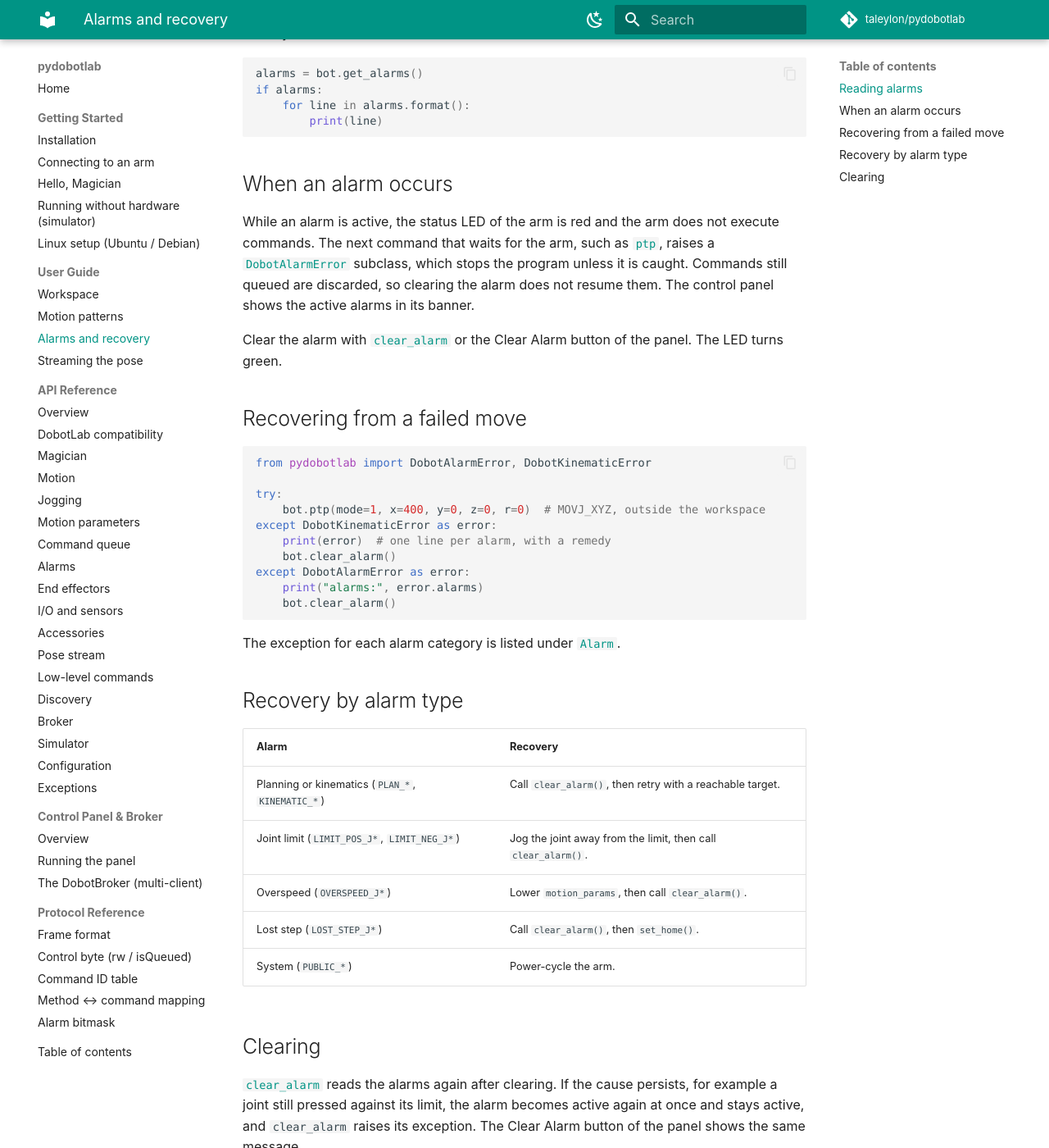
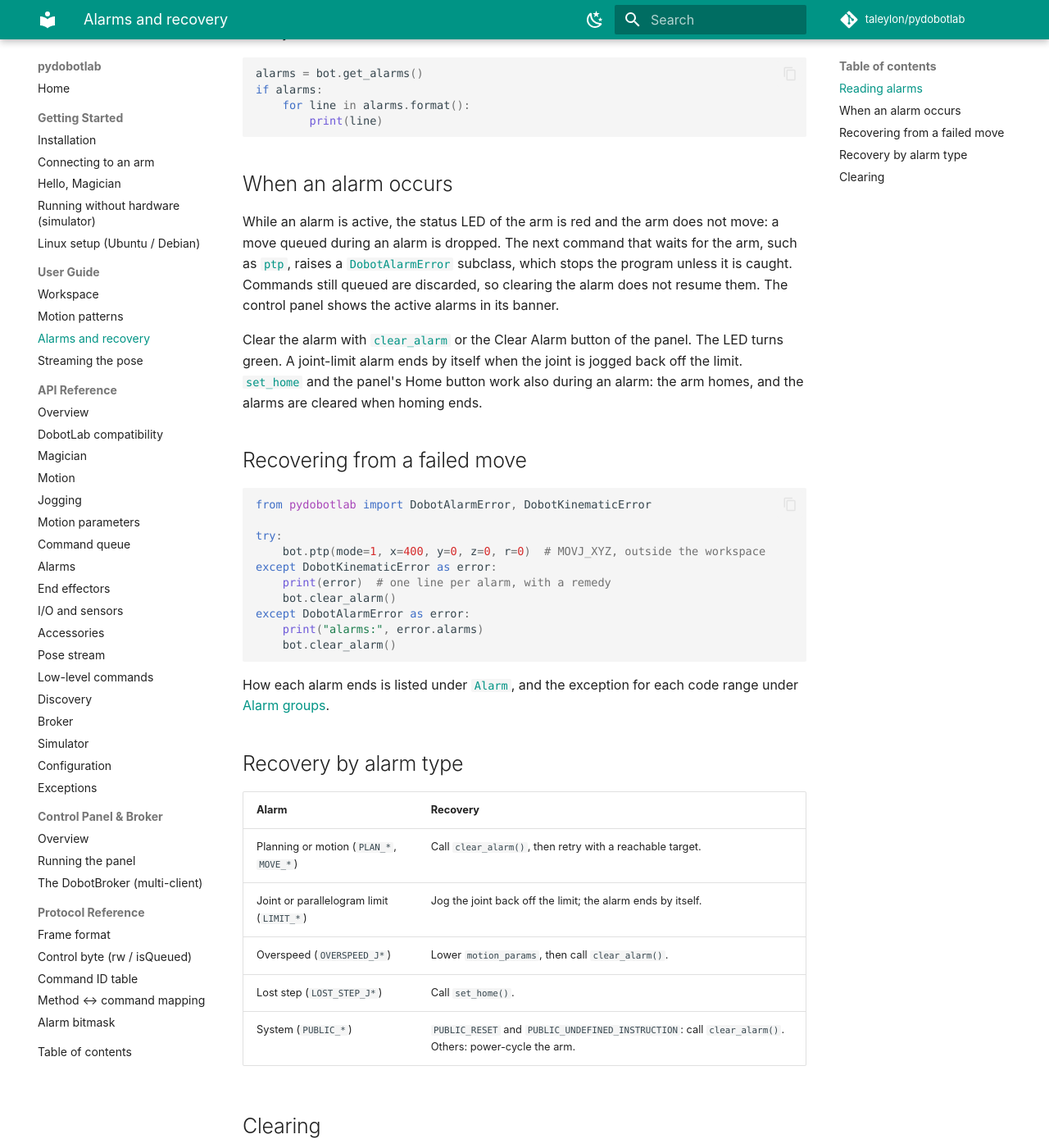
Before and after one commit to taleylon/pydobotlab, an MkDocs documentation site: the page built from docs/guide/alarms.md, in a window 1280 px wide and 1400 px high, scrolled down 319 px. Shown: the whole window at 82% size. Built offline with MkDocs 1.6.1 and Material for MkDocs 9.7.7, drawn with Linux system fonts in a browser that asks for light colours; comment, search, counter and statistics services are not loaded.

Commit message:
docs - guide

````diff
--- a/docs/guide/alarms.md
+++ b/docs/guide/alarms.md
@@ -15,9 +15,9 @@
 
 ## When an alarm occurs
 
-While an alarm is active, the status LED of the arm is red and the arm does not execute commands. The next command that waits for the arm, such as [`ptp`](../api/motion.md#ptp), raises a [`DobotAlarmError`](../api/errors.md#dobotalarmerror) subclass, which stops the program unless it is caught. Commands still queued are discarded, so clearing the alarm does not resume them. The control panel shows the active alarms in its banner.
+While an alarm is active, the status LED of the arm is red and the arm does not move: a move queued during an alarm is dropped. The next command that waits for the arm, such as [`ptp`](../api/motion.md#ptp), raises a [`DobotAlarmError`](../api/errors.md#dobotalarmerror) subclass, which stops the program unless it is caught. Commands still queued are discarded, so clearing the alarm does not resume them. The control panel shows the active alarms in its banner.
 
-Clear the alarm with [`clear_alarm`](../api/alarms.md#clear_alarm) or the Clear Alarm button of the panel. The LED turns green.
+Clear the alarm with [`clear_alarm`](../api/alarms.md#clear_alarm) or the Clear Alarm button of the panel. The LED turns green. A joint-limit alarm ends by itself when the joint is jogged back off the limit. [`set_home`](../api/motion.md#set_home) and the panel's Home button work also during an alarm: the arm homes, and the alarms are cleared when homing ends.
 
 ## Recovering from a failed move
 
@@ -34,17 +34,17 @@
     bot.clear_alarm()
 ```
 
-The exception for each alarm category is listed under [`Alarm`](../api/alarms.md#alarm).
+How each alarm ends is listed under [`Alarm`](../api/alarms.md#alarm), and the exception for each code range under [Alarm groups](../api/alarms.md#alarm-groups).
 
 ## Recovery by alarm type
 
 | Alarm | Recovery |
 |---|---|
-| Planning or kinematics (`PLAN_*`, `KINEMATIC_*`) | Call `clear_alarm()`, then retry with a reachable target. |
-| Joint limit (`LIMIT_POS_J*`, `LIMIT_NEG_J*`) | Jog the joint away from the limit, then call `clear_alarm()`. |
+| Planning or motion (`PLAN_*`, `MOVE_*`) | Call `clear_alarm()`, then retry with a reachable target. |
+| Joint or parallelogram limit (`LIMIT_*`) | Jog the joint back off the limit; the alarm ends by itself. |
 | Overspeed (`OVERSPEED_J*`) | Lower `motion_params`, then call `clear_alarm()`. |
-| Lost step (`LOST_STEP_J*`) | Call `clear_alarm()`, then `set_home()`. |
-| System (`PUBLIC_*`) | Power-cycle the arm. |
+| Lost step (`LOST_STEP_J*`) | Call `set_home()`. |
+| System (`PUBLIC_*`) | `PUBLIC_RESET` and `PUBLIC_UNDEFINED_INSTRUCTION`: call `clear_alarm()`. Others: power-cycle the arm. |
 
 ## Clearing
 
````
Also changed, not shown: docs/guide/workspace.md (+1 -1 lines).
